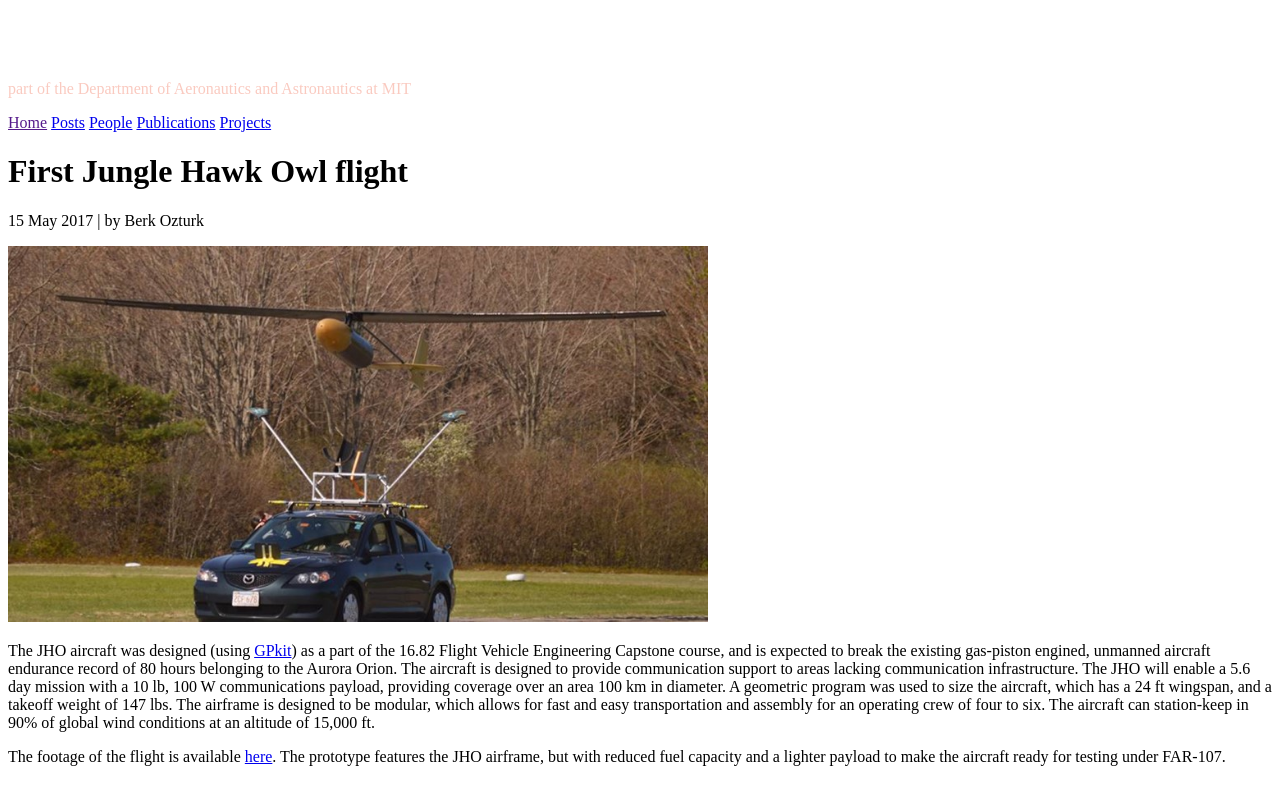
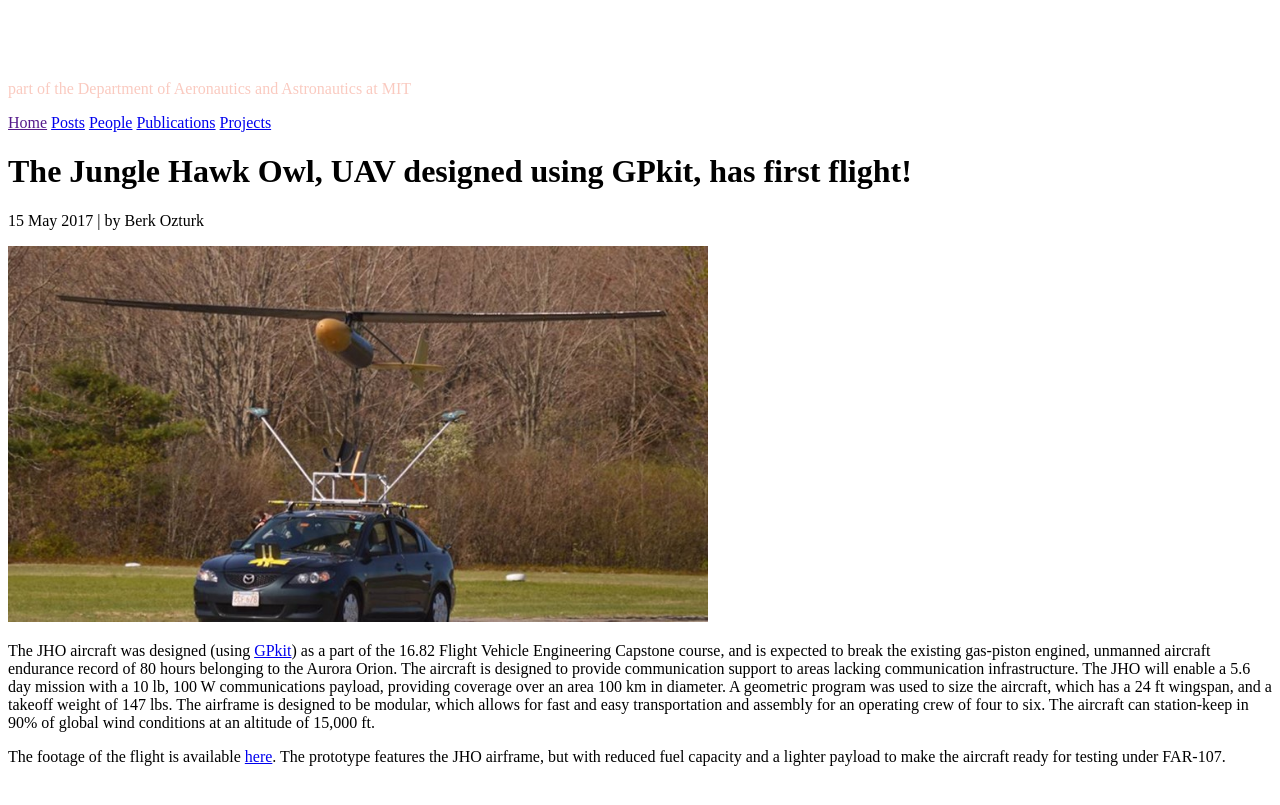
Before and after one commit to convexengineering/convexengineering.github.io, a Jekyll site: the page built from _posts/JHO/2017-05-15-JHO-first-flight.md, in a window 1280 px wide. Shown: the top 805 px of the page. Built offline with Jekyll 4.4.1, drawn with Linux system fonts in a browser that asks for light colours.

Commit message:
Alternate title.
Think this better captures the importance of the flight!

```diff
--- a/_posts/JHO/2017-05-15-JHO-first-flight.md
+++ b/_posts/JHO/2017-05-15-JHO-first-flight.md
@@ -1,6 +1,6 @@
 ---
 layout: post
-title: First Jungle Hawk Owl flight
+title: The Jungle Hawk Owl, UAV designed using GPkit, has first flight!
 author: bozturk
 ---
 
```
